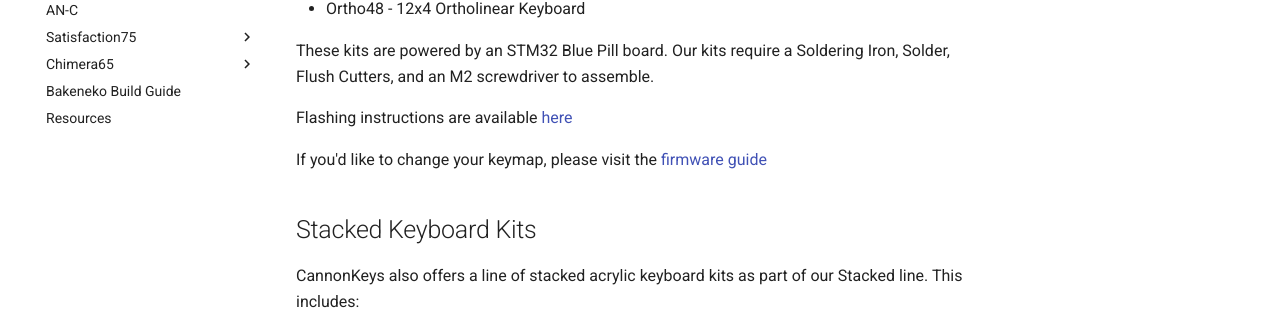
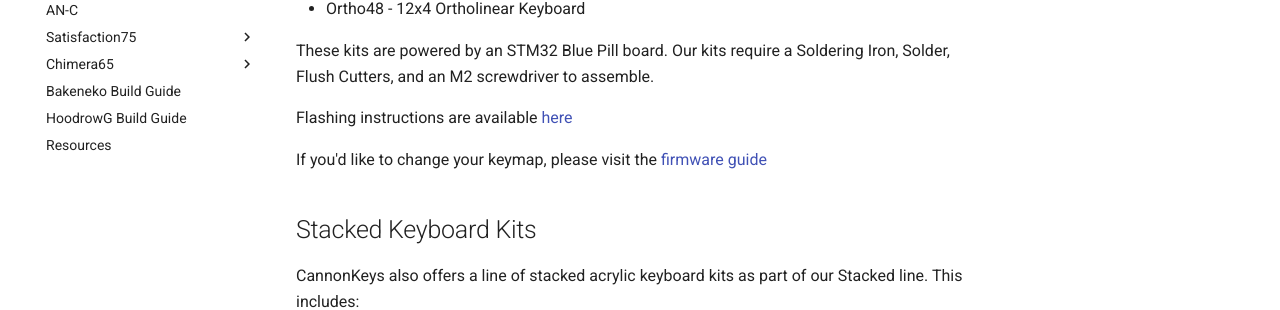
Before and after one commit to cannonkeys/ck-docs, an MkDocs documentation site: the page built from docs/index.md, in a window 1280 px wide. Shown: the part 343-653 px from the top of the page. Built offline with MkDocs 1.6.1 and Material for MkDocs 9.7.7, drawn with Linux system fonts in a browser that asks for light colours; comment, search, counter and statistics services are not loaded.

Commit message:
add hoodrowg to sidebar

```diff
--- a/mkdocs.yml
+++ b/mkdocs.yml
@@ -40,6 +40,7 @@ nav:
     - Build Guide: chimera65/build_guide.md
     - Flashing Guide: chimera65/flashing.md
   - Bakeneko Build Guide: bakeneko.md
+  - HoodrowG Build Guide: HoodrowG_Guide.md
   - Resources: resources.md
 
 extra:
```
